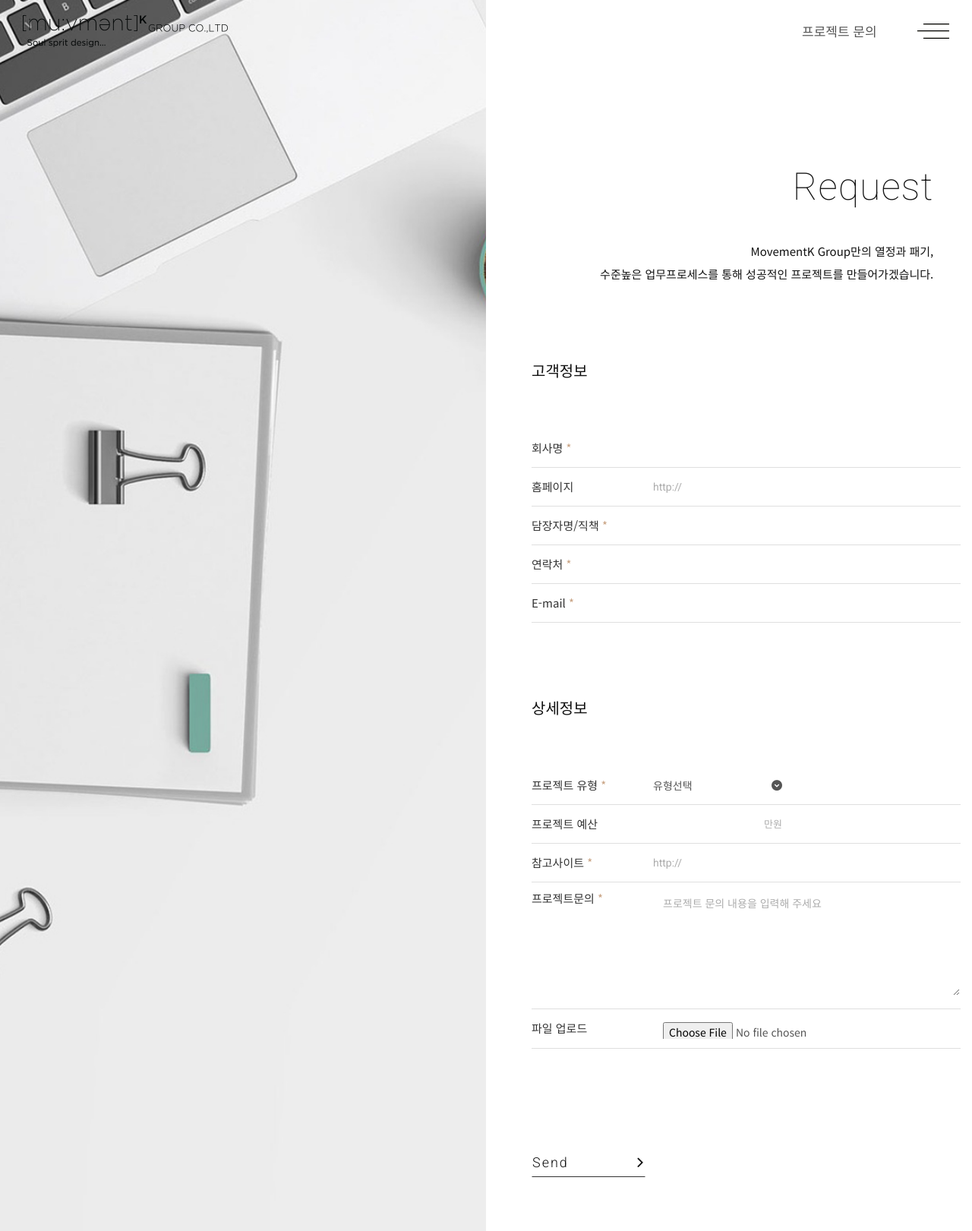
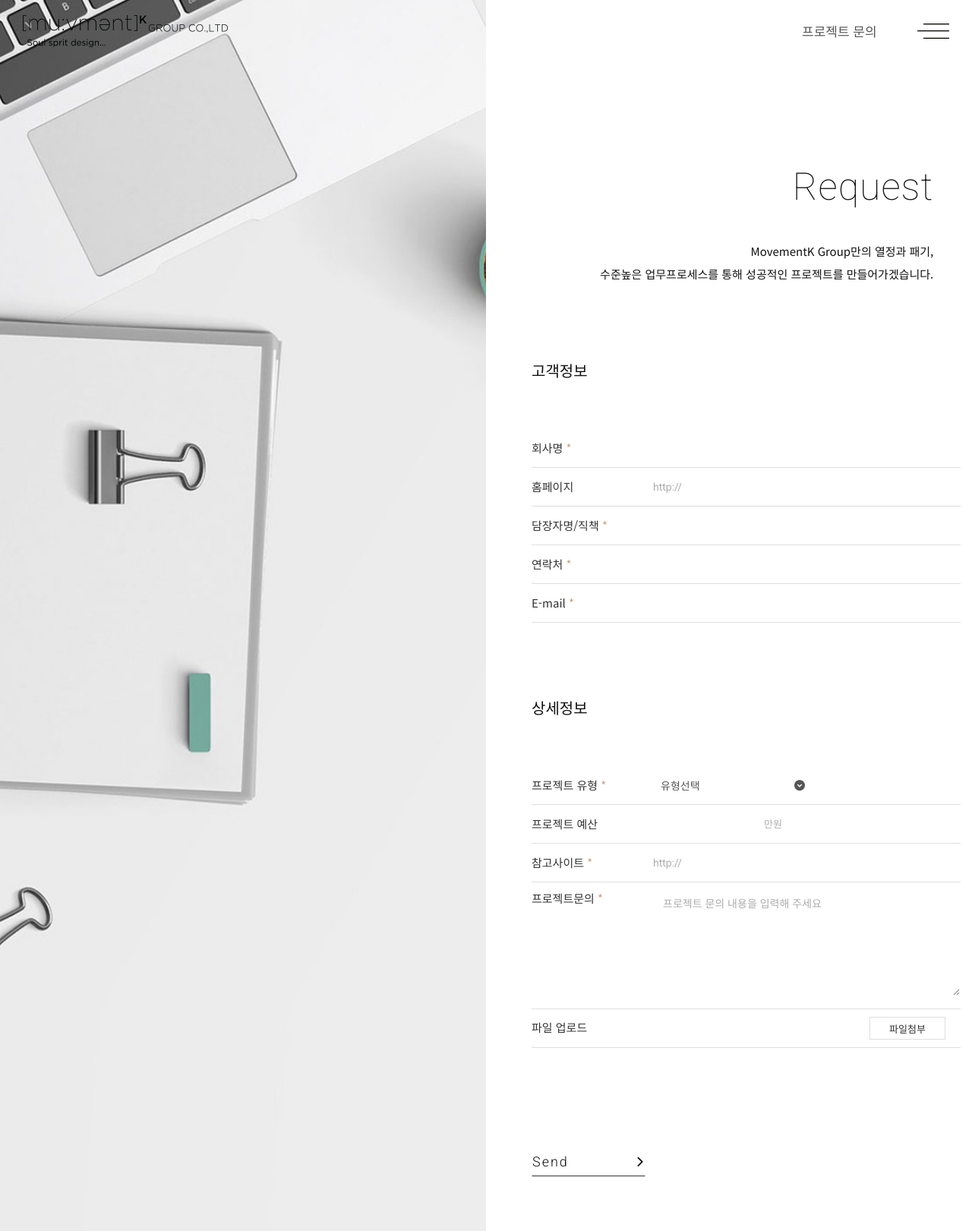
Before and after one commit to movementk/movementk, a PHP site: page /request/request.php in a window 1280 px wide. Shown: the top 1621 px of the page at 76% size. Run offline with PHP 8.4, Linux system fonts and the light colour scheme; style sheets or scripts are compiled from the project's sources.

Commit message:
input file 업로드 스타일 변경 및 모든 페이지 완료.

```diff
--- a/assets/css/style.css
+++ b/assets/css/style.css
@@ -408,17 +408,6 @@ button, .btn {
     padding-top: 13px;
     vertical-align: top; }
 
-/*   파일 업로드 스타일 수정하기
-input[type="file"] {
-    color: transparent;
-    background-color: transparent;
-}
-
-.file {
-    .form-group {
-    }
-}
-*/
 .page-header {
   text-align: center;
   padding: 60px 0 70px; }
@@ -991,7 +980,7 @@ input[type="file"] {
           .request .request-write .write-form .table-wrap .table tbody tr td .dropdown.show button:after {
             content: "\E802"; }
           .request .request-write .write-form .table-wrap .table tbody tr td .dropdown.show .dropdown-menu {
-            transform: translate3d(0px, 30px, 0px) !important;
+            transform: translate3d(0px, 35px, 0px) !important;
             margin: 0;
             border: 0;
             padding: 0;
@@ -1001,9 +990,20 @@ input[type="file"] {
               padding: 0;
               font-size: 13px;
               color: #555;
-              line-height: 30px;
+              line-height: 36px;
               padding-left: 10px;
-              border-bottom: 1px solid #dfdfdf; }
+              background-color: #ededed;
+              -webkit-transition-property: all;
+              transition-property: all;
+              -webkit-transition-duration: 0.15s;
+              transition-duration: 0.15s;
+              -webkit-transition-timing-function: linear;
+              transition-timing-function: linear;
+              -webkit-transition-delay: 0s;
+              transition-delay: 0s; }
+              .request .request-write .write-form .table-wrap .table tbody tr td .dropdown.show .dropdown-menu a:hover, .request .request-write .write-form .table-wrap .table tbody tr td .dropdown.show .dropdown-menu a:focus {
+                color: #fff;
+                background-color: #988778; }
         .request .request-write .write-form .table-wrap .table tbody tr td.homepage .form-group, .request .request-write .write-form .table-wrap .table tbody tr td.reference .form-group {
           position: relative;
           padding-left: 45px; }
@@ -1027,6 +1027,40 @@ input[type="file"] {
             font-size: 13px;
             color: #acacac;
             content: "만원"; }
+        .request .request-write .write-form .table-wrap .table tbody tr td.file .form-group {
+          position: relative;
+          padding-right: 80px; }
+          .request .request-write .write-form .table-wrap .table tbody tr td.file .form-group .file {
+            width: 100%; }
+          .request .request-write .write-form .table-wrap .table tbody tr td.file .form-group .form-control {
+            background-color: #fff !important; }
+          .request .request-write .write-form .table-wrap .table tbody tr td.file .form-group input[type='button'] {
+            position: absolute;
+            top: 0;
+            right: 0;
+            font-size: 13px;
+            color: #333;
+            text-align: center;
+            width: 70px;
+            padding: 5px 0 4px;
+            border: 0;
+            cursor: pointer;
+            background-color: #fff;
+            border: 1px solid #dfdfdf;
+            -webkit-transition-property: all;
+            transition-property: all;
+            -webkit-transition-duration: 0.15s;
+            transition-duration: 0.15s;
+            -webkit-transition-timing-function: linear;
+            transition-timing-function: linear;
+            -webkit-transition-delay: 0s;
+            transition-delay: 0s; }
+            .request .request-write .write-form .table-wrap .table tbody tr td.file .form-group input[type='button']:hover, .request .request-write .write-form .table-wrap .table tbody tr td.file .form-group input[type='button']:focus {
+              color: #fff;
+              border-color: #333;
+              background-color: #333; }
+          .request .request-write .write-form .table-wrap .table tbody tr td.file .form-group input[type='file'] {
+            display: none !important; }
       .request .request-write .write-form .btn-area {
         margin-top: 70px; }
         .request .request-write .write-form .btn-area p .btn-send {
@@ -1086,24 +1120,30 @@ input[type="file"] {
         .request .request-write .write-form .table-wrap .table tbody tr td .dropdown {
           display: block; }
           .request .request-write .write-form .table-wrap .table tbody tr td .dropdown button {
-            max-width: 170px;
-            width: 170px;
+            max-width: 200px;
+            width: 200px;
             font-size: 14px;
-            padding-left: 0; }
+            padding-left: 10px; }
             .request .request-write .write-form .table-wrap .table tbody tr td .dropdown button:after {
               width: 14px;
               height: 14px;
               font-size: 14px; }
           .request .request-write .write-form .table-wrap .table tbody tr td .dropdown.show .dropdown-menu {
-            max-width: 170px; }
+            max-width: 200px; }
             .request .request-write .write-form .table-wrap .table tbody tr td .dropdown.show .dropdown-menu a {
-              padding-left: 0;
+              padding-left: 10px;
               font-size: 14px;
               line-height: 36px; }
         .request .request-write .write-form .table-wrap .table tbody tr td.homepage .form-group:before, .request .request-write .write-form .table-wrap .table tbody tr td.reference .form-group:before {
           font-size: 14px; }
         .request .request-write .write-form .table-wrap .table tbody tr td.budget .form-group {
           width: 170px; }
+        .request .request-write .write-form .table-wrap .table tbody tr td.file {
+          padding-right: 20px; }
+          .request .request-write .write-form .table-wrap .table tbody tr td.file .form-group {
+            padding-right: 110px; }
+            .request .request-write .write-form .table-wrap .table tbody tr td.file .form-group input[type='button'] {
+              width: 100px; }
       .request .request-write .write-form .btn-area {
         margin-top: 130px; } }
   @media (min-width: 1200px) {
--- a/assets/css/style.scss
+++ b/assets/css/style.scss
@@ -70,20 +70,6 @@ button, .btn {
     }
 }
 
-
-
-/*   파일 업로드 스타일 수정하기
-input[type="file"] {
-    color: transparent;
-    background-color: transparent;
-}
-
-.file {
-    .form-group {
-    }
-}
-*/
-
 //page-header
 .page-header {
     text-align: center;
@@ -798,7 +784,7 @@ input[type="file"] {
                                             }
                                         }
                                         .dropdown-menu {
-                                            transform: translate3d(0px, 30px, 0px) !important;
+                                            transform: translate3d(0px, 35px, 0px) !important;
                                             margin: 0;
                                             border: 0;
                                             padding: 0;
@@ -808,9 +794,14 @@ input[type="file"] {
                                                 padding: 0;
                                                 font-size: 13px;
                                                 color: #555;
-                                                line-height: 30px;
+                                                line-height: 36px;
                                                 padding-left: 10px;
-                                                border-bottom: 1px solid #dfdfdf;
+                                                background-color: #ededed;
+                                                @include transition();
+                                                &:hover, &:focus {
+                                                    color: #fff;
+                                                    background-color: #988778;
+                                                }
                                             }
                                         }
                                     }
@@ -843,6 +834,41 @@ input[type="file"] {
                                             font-size: 13px;
                                             color: #acacac;
                                             content: "만원";
+                                        }
+                                    }
+                                }
+                                &.file {
+                                    .form-group {
+                                        position: relative;
+                                        padding-right: 80px;
+                                        .file {
+                                            width: 100%;
+                                        }
+                                        .form-control {
+                                            background-color: #fff !important;
+                                        }
+                                        input[type='button'] {
+                                            position: absolute;
+                                            top: 0;
+                                            right: 0;
+                                            font-size: 13px;
+                                            color: #333;
+                                            text-align: center;
+                                            width: 70px;
+                                            padding: 5px 0 4px;
+                                            border: 0;
+                                            cursor: pointer;
+                                            background-color: #fff;
+                                            border: 1px solid #dfdfdf;
+                                            @include transition();
+                                            &:hover, &:focus {
+                                                color: #fff;
+                                                border-color: #333;
+                                                background-color: #333;
+                                            }
+                                        }
+                                        input[type='file'] {
+                                            display: none !important;
                                         }
                                     }
                                 }
@@ -926,10 +952,10 @@ input[type="file"] {
                                     .dropdown {
                                         display: block;
                                         button {
-                                            max-width: 170px;
-                                            width: 170px;
+                                            max-width: 200px;
+                                            width: 200px;
                                             font-size: 14px;
-                                            padding-left: 0;
+                                            padding-left: 10px;
                                             &:after {
                                                 width: 14px;
                                                 height: 14px;
@@ -938,9 +964,9 @@ input[type="file"] {
                                         }
                                         &.show {
                                             .dropdown-menu {
-                                                max-width: 170px;
+                                                max-width: 200px;
                                                 a {
-                                                    padding-left: 0;
+                                                    padding-left: 10px;
                                                     font-size: 14px;
                                                     line-height: 36px;
                                                 }
@@ -957,6 +983,15 @@ input[type="file"] {
                                     &.budget {
                                         .form-group {
                                             width: 170px;
+                                        }
+                                    }
+                                    &.file {
+                                        padding-right: 20px;
+                                        .form-group {
+                                            padding-right: 110px;
+                                            input[type='button'] {
+                                                width: 100px;
+                                            }
                                         }
                                     }
                                 }
--- a/request/request.php
+++ b/request/request.php
@@ -110,10 +110,13 @@
                                         </td>
                                     </tr>
                                     <tr>
-                                        <th><label for="attach">파일 업로드</label></th>
+                                        <th><label for="file2">파일 업로드</label></th>
                                         <td class="file">
                                             <div class="form-group">
-                                                <input type="file" id="attach" class="form-control">
+                                                <input type="text" class="form-control file" id="txt2" name="txt2" readonly>
+                                                <label for="txt2" class="sr-only">업로드된 파일명</label>
+                                                <input type="button" value="파일첨부" onclick="document.getElementById('file2').click();">
+                                                <input type="file" id="file2" name="file2" onchange="document.getElementById('txt2').value = this.value">
                                             </div>
                                         </td>
                                     </tr>
```
Also changed, not shown: 1 other file.
